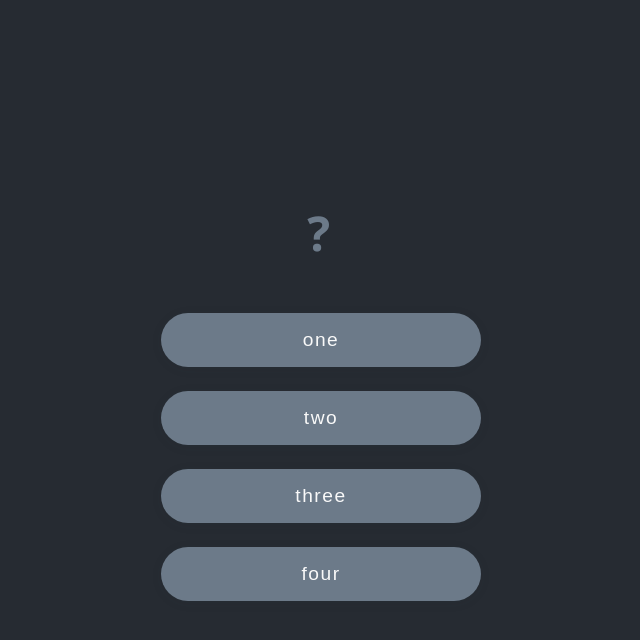
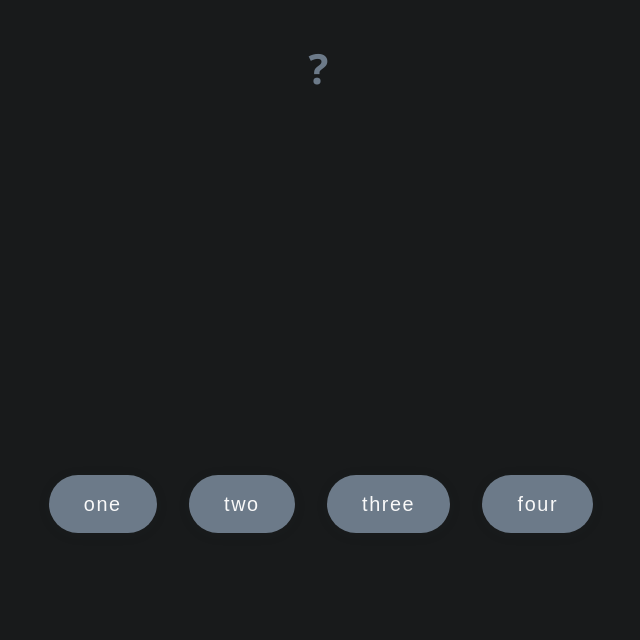
Before and after one commit to Ouroboros24/A, a plain HTML site: page index.html in a window 1280 px wide. Shown: the whole page, without its empty margins (319-959 px from the left). Drawn offline with Linux system fonts and the light colour scheme.

Commit message:
Update index.html with new content

```diff
--- a/index.html
+++ b/index.html
@@ -6,66 +6,86 @@
   <meta name="viewport" content="width=device-width, initial-scale=1.0">
   <style>
     :root {
-      --steel-gray: #262B32;
+      --steel-black: #181a1b;
       --blue-gray-metallic: #6C7A89;
-      --button-hover: #55606e;
+      --button-hover: #23272a;
       --white: #f9f9f9;
     }
     html, body {
       height: 100%;
       margin: 0;
       padding: 0;
-      background: var(--steel-gray);
+      background: var(--steel-black);
       color: var(--white);
       font-family: 'Segoe UI', Arial, sans-serif;
       min-height: 100vh;
+      box-sizing: border-box;
     }
     body {
       display: flex;
       flex-direction: column;
       align-items: center;
-      justify-content: center;
       min-height: 100vh;
     }
     .title {
-      font-size: 3rem;
+      font-size: 2.6rem;
       font-weight: 600;
-      letter-spacing: 0.1em;
+      letter-spacing: 0.12em;
       color: var(--blue-gray-metallic);
-      margin-bottom: 3rem;
-      margin-top: 0;
+      margin-top: 2.5rem;
+      margin-bottom: 7rem;
+      text-align: center;
+      width: 100%;
+      user-select: none;
     }
-    .options {
+    .options-row {
       display: flex;
-      flex-direction: column;
-      gap: 1.5rem;
+      flex-direction: row;
+      gap: 2rem;
+      justify-content: center;
+      align-items: center;
       width: 100%;
-      max-width: 320px;
+      flex: 1 0 auto;
     }
     .option-btn {
       background: var(--blue-gray-metallic);
       color: var(--white);
       border: none;
       border-radius: 2rem;
-      padding: 1rem 0;
-      font-size: 1.2rem;
+      padding: 1.1rem 2.2rem;
+      font-size: 1.24rem;
       font-weight: 500;
       letter-spacing: 0.08em;
       cursor: pointer;
-      transition: background 0.2s, transform 0.2s;
-      box-shadow: 0 2px 12px rgba(44,52,62,0.07);
+      transition: background 0.2s, transform 0.16s;
+      box-shadow: 0 2px 14px rgba(44,52,62,0.07);
+      min-width: 100px;
     }
     .option-btn:hover,
     .option-btn:focus {
       background: var(--button-hover);
-      transform: translateY(-2px) scale(1.02);
+      transform: translateY(-2px) scale(1.04);
       outline: none;
+    }
+    @media (max-width: 600px) {
+      .title {
+        font-size: 2rem;
+        margin-bottom: 3rem;
+      }
+      .options-row {
+        flex-direction: column;
+        gap: 1rem;
+      }
+      .option-btn {
+        width: 100%;
+        min-width: 0;
+      }
     }
   </style>
 </head>
 <body>
   <div class="title">?</div>
-  <div class="options">
+  <div class="options-row">
     <button class="option-btn">one</button>
     <button class="option-btn">two</button>
     <button class="option-btn">three</button>
```
